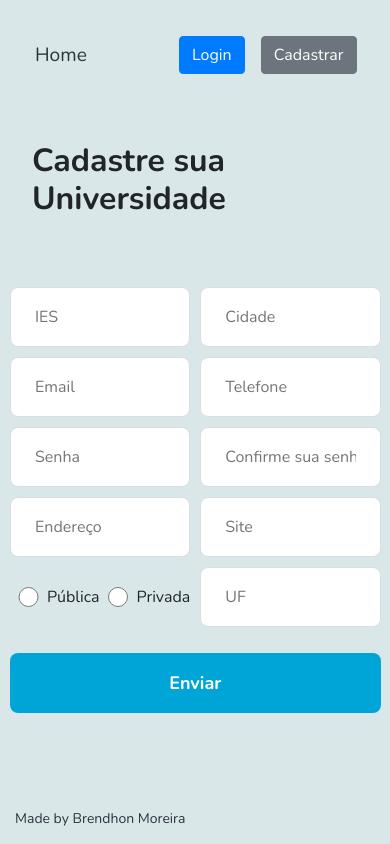
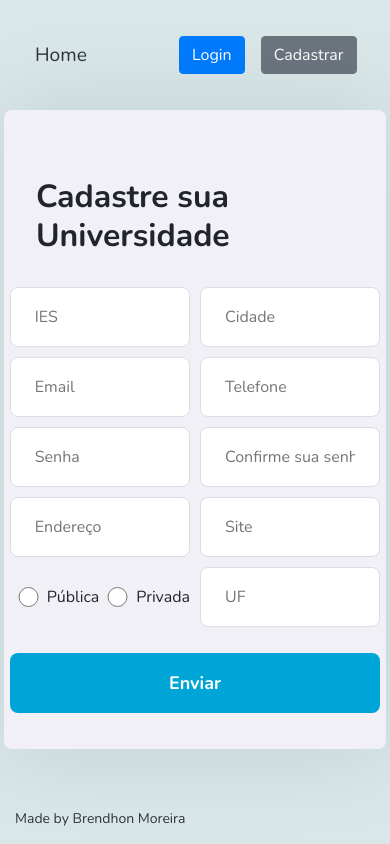
Before and after one commit to Brendhon/SearchFacul_Web, a React (Create React App) app: page /register in a window 390 px wide. Built offline with nearby package versions, Linux system fonts and the light colour scheme.

Commit message:
change: CSS in FormUniversity

```diff
--- a/src/components/Form/FormUniversity.css
+++ b/src/components/Form/FormUniversity.css
@@ -1,7 +1,15 @@
 .university-content {
-    display: grid;
+    display: flex;
+    flex: 0.8;
+    flex-direction: column;
     justify-content: center;
-    flex: 0.8;
+    align-items: center;
+
+    background: #f0f0f6;
+    box-shadow: 0 0 100px rgba(0, 0, 0 , 0.1);
+    border-radius: 8px;
+    margin: 0 10%;
+
 }
 
 .university-content h1 {
@@ -93,12 +101,16 @@
 }
 
 @media(max-width: 425px) {
+
+    .university-content {
+        margin: 0 1%;
+    }
+
     .university-content .form form .radio {
         margin: 0;
     }
 
     .university-content .form form {
-        margin-left: 10px;
         width: 95vw;
         grid-template-columns: 1fr 1fr;
         justify-content: center;
```
